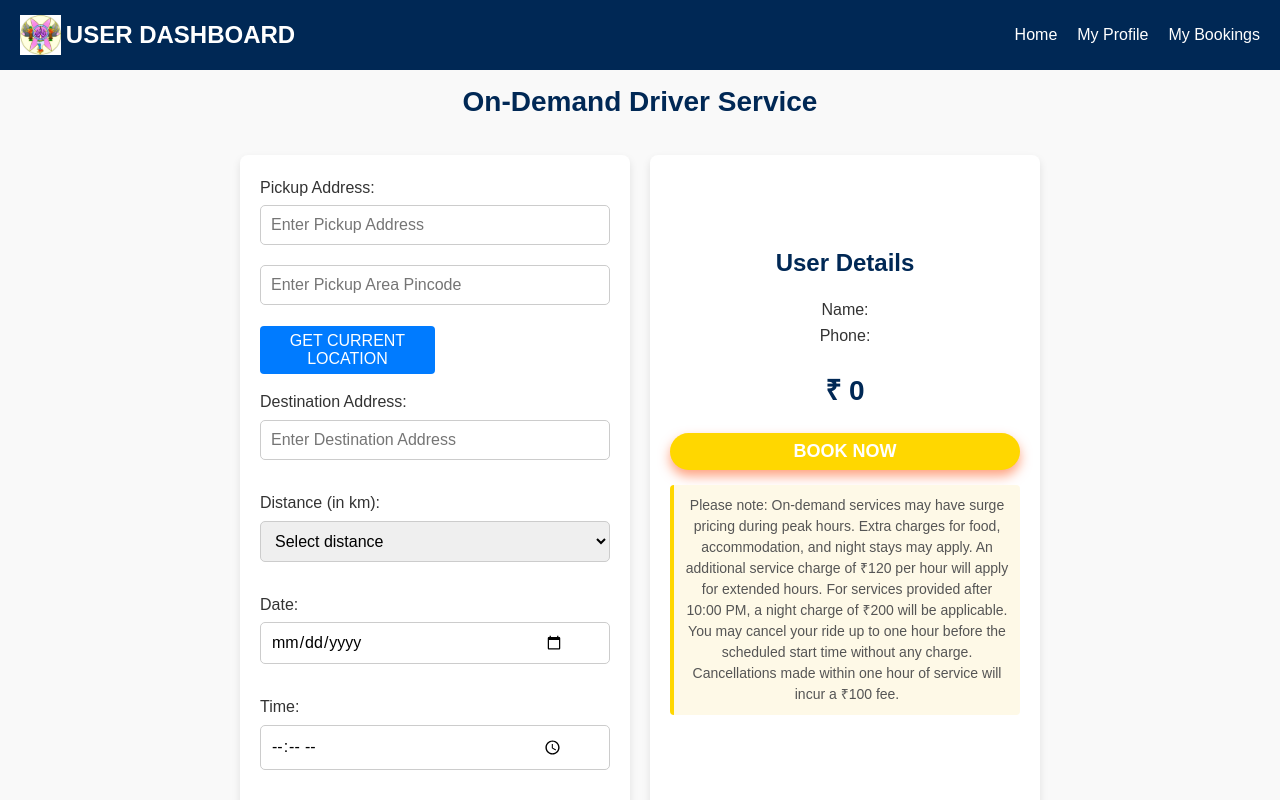
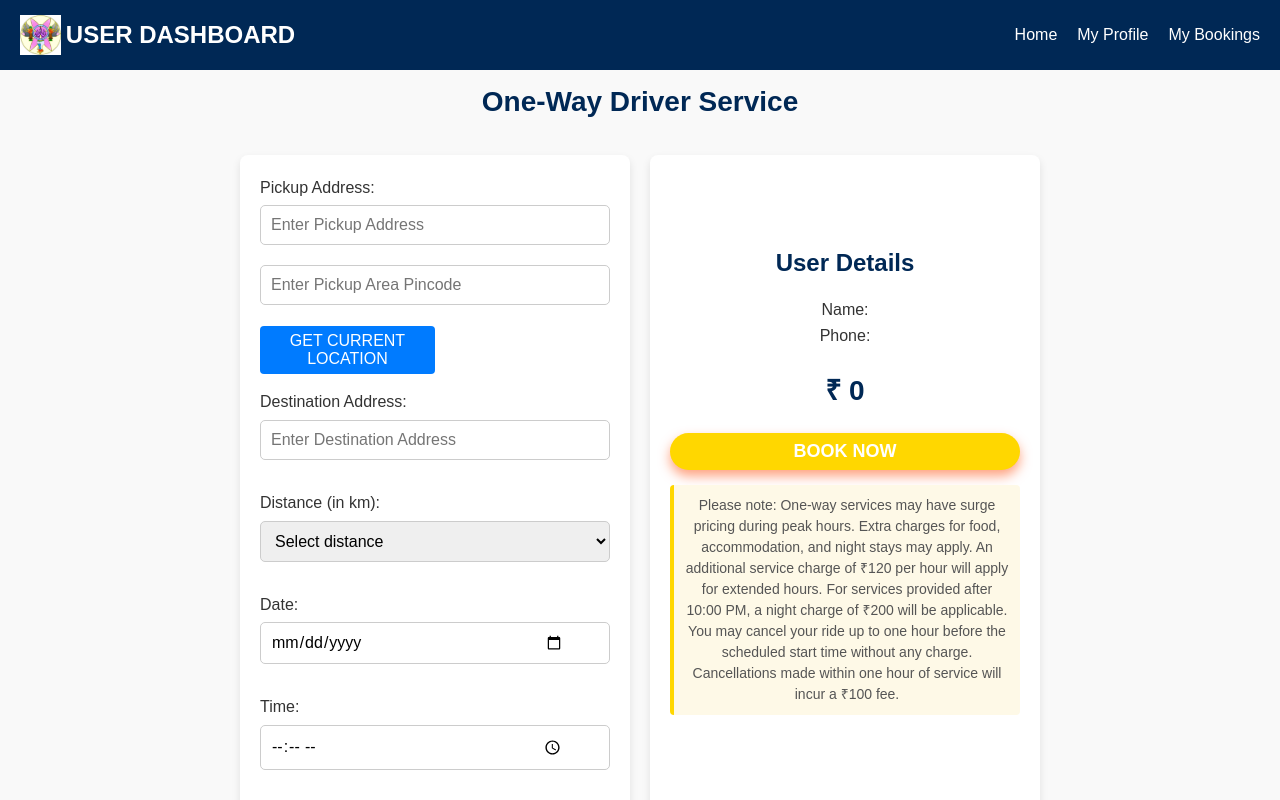
Before and after one commit to ayushmishra25/Tours-and-Travels, a React (Vite) app in the folder Frontend/: page /ondemand-driver in a window 1280 px wide. Shown: the top 800 px of the page. Built offline with nearby package versions, Linux system fonts and the light colour scheme.

Commit message:
changes ondemand to oneway name

```diff
--- a/Frontend/src/pages/About.jsx
+++ b/Frontend/src/pages/About.jsx
@@ -92,7 +92,7 @@ function About() {
                 <li><em>Hourly:</em> 12 hrs / 80 km. ₹120/hr overtime, ₹200 night charge.</li>
                 <li><em>Weekly:</em> Regular daily needs.</li>
                 <li><em>Monthly:</em> Long-term contracts.</li>
-                <li><em>Outstation:</em> Transparent city-to-city pricing.</li>
+                <li><em>One-Way:</em> Transparent city-to-city pricing.</li>
               </ul>
             </div>
 
--- a/Frontend/src/pages/DriverJobDetails.jsx
+++ b/Frontend/src/pages/DriverJobDetails.jsx
@@ -80,10 +80,10 @@ const DriverJobDetails = () => {
           <li><strong>Hourly Bookings</strong>: Round trips for 1 to 12 hours or one-way trips of 1 to 80 KM.</li>
           <li><strong>Weekly Bookings</strong>: Engage as a salaried driver for the week.</li>
           <li><strong>Monthly Bookings</strong>: Engage as a salaried driver for the month.</li>
-          <li><strong>On-Demand Bookings</strong>: Round trips for 1 to 12 hours or one-way trips of 1 to 80 KM.</li>
+          <li><strong>One-way Bookings</strong>: Round trips for 1 to 12 hours or one-way trips of 1 to 80 KM.</li>
         </ul>
         <p>
-          The company commission on local and outstation bookings is 15% commission + 5% GST. Overtime is also charged, and a night charge of Rs 300 is applied for driving at night.
+          The company commission on local and one-way bookings is 15% commission + 5% GST. Overtime is also charged, and a night charge of Rs 300 is applied for driving at night.
         </p>
       </section>
 
--- a/Frontend/src/pages/DriverSection.jsx
+++ b/Frontend/src/pages/DriverSection.jsx
@@ -51,7 +51,7 @@ const DriverSection = () => {
 
         <div className="driver-card p-4 border rounded-lg shadow hover:shadow-lg transition">
           <FaCarSide className="text-3xl text-orange-500 mb-2" />
-          <h2 className="text-xl font-semibold">Ondemand Driver</h2>
+          <h2 className="text-xl font-semibold">One-Way Driver</h2>
           <p className="mb-4">Book a driver as per your need.</p>
           <button
             className="bg-orange-500 text-white px-4 py-2 rounded hover:bg-orange-600"
--- a/Frontend/src/pages/Home.jsx
+++ b/Frontend/src/pages/Home.jsx
@@ -52,7 +52,7 @@ function Home() {
         />
         <meta
           name="keywords"
-          content="driver hire India, hourly driver booking, monthly drivers, on-demand drivers, Sahyog Force, professional drivers, driver services, book drivers online, driver with GST bill"
+          content="driver hire India, hourly driver booking, monthly drivers, on-demand drivers, Sahyog Force, professional drivers, driver services, book drivers online, driver with GST bill,permanent driver Delhi, monthly driver Delhi, dedicated driver service NCR, personal chauffeur Delhi, long-term driver hire, weekly driver Delhi, part-time driver NCR, consistent driver service, scheduled driver hire,  hourly driver Delhi, driver on call Delhi NCR, on-demand driver service, quick driver hire, outstation driver Delhi, long-distance driver NCR, reliable outstation travel, safe highway driver,  event driver Delhi, wedding driver NCR, party chauffeur service, special occasion transport."
         />
         <meta name="author" content="Sahyog Force Team" />
 
@@ -90,7 +90,7 @@ function Home() {
               <option value="hourly">Hourly</option>
               <option value="weekly">Weekly</option>
               <option value="monthly">Monthly</option>
-              <option value="ondemand">On Demand</option>
+              <option value="ondemand">One-Way</option>
               <option value="event">Event</option>
             </select>
             <button type="submit">Book Now</button>
--- a/Frontend/src/pages/OndemandDriver.jsx
+++ b/Frontend/src/pages/OndemandDriver.jsx
@@ -176,10 +176,10 @@ const OndemandDriver = () => {
       <DashboardNavbar />
       <div className="ondemand-driver-container">
         <Helmet>
-          <title>On-Demand Driver Service</title>
+          <title>One-Way Driver Service</title>
         </Helmet>
 
-        <h1>On-Demand Driver Service</h1>
+        <h1>One-Way Driver Service</h1>
         <div className="booking-form">
           <div className="left-section">
             <label>
@@ -269,7 +269,7 @@ const OndemandDriver = () => {
             </button>
 
             <p className="price-note">
-              Please note: On-demand services may have surge pricing during peak
+              Please note: One-way services may have surge pricing during peak
               hours. Extra charges for food, accommodation, and night stays may
               apply. An additional service charge of ₹120 per hour will apply
               for extended hours. For services provided after 10:00 PM, a night
--- a/Frontend/src/pages/Services.jsx
+++ b/Frontend/src/pages/Services.jsx
@@ -24,7 +24,7 @@ const driverServices = [
   },
   {
     icon: <FaRoute size={40} color="#ffd700" />,
-    title: "Outstation Driver",
+    title: "One-Way Driver",
     description: `Planning a trip outside Delhi NCR? Our expert drivers ensure a smooth, safe, and transparent journey in your own vehicle.`,
     path: "/ondemand-driver",
   },
```
